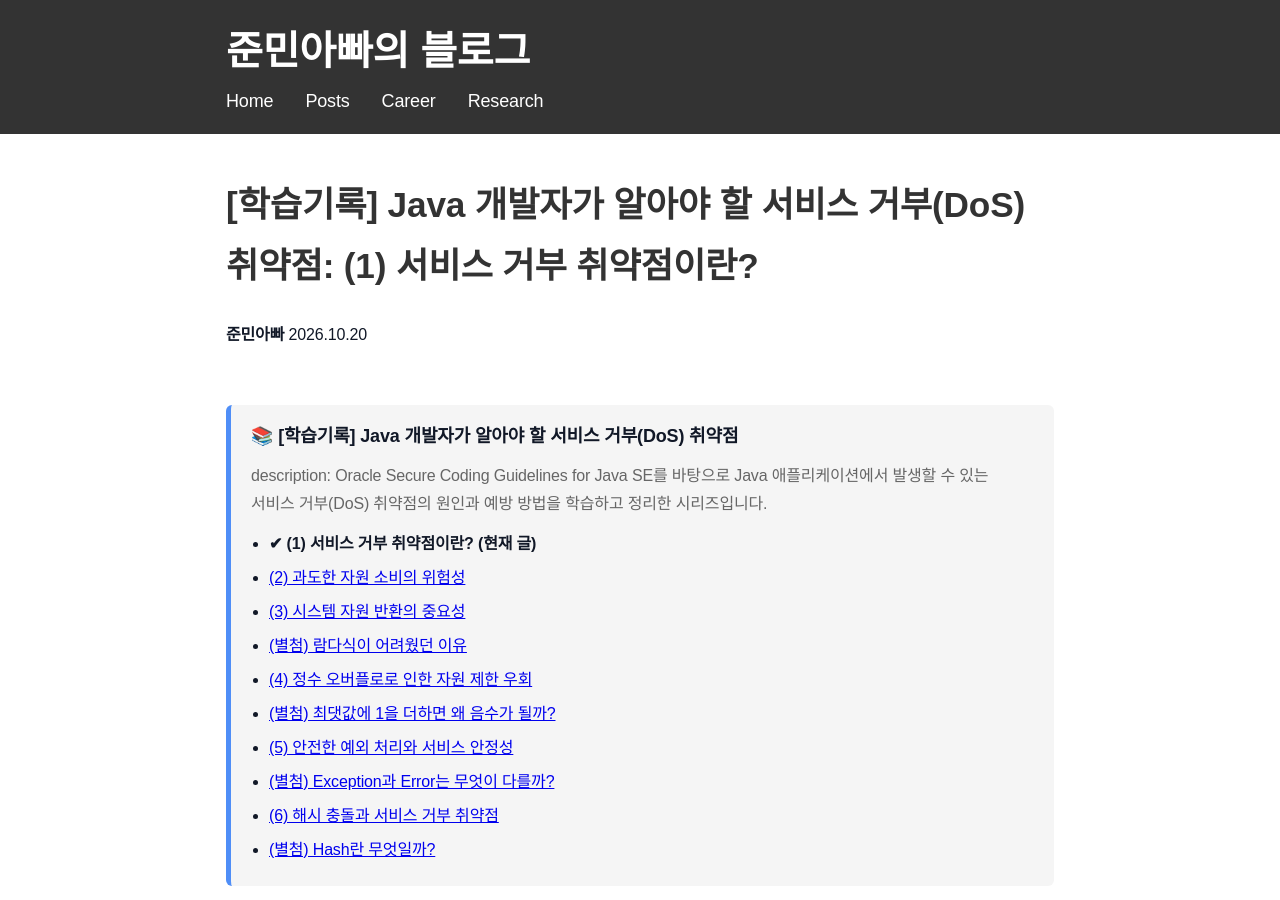
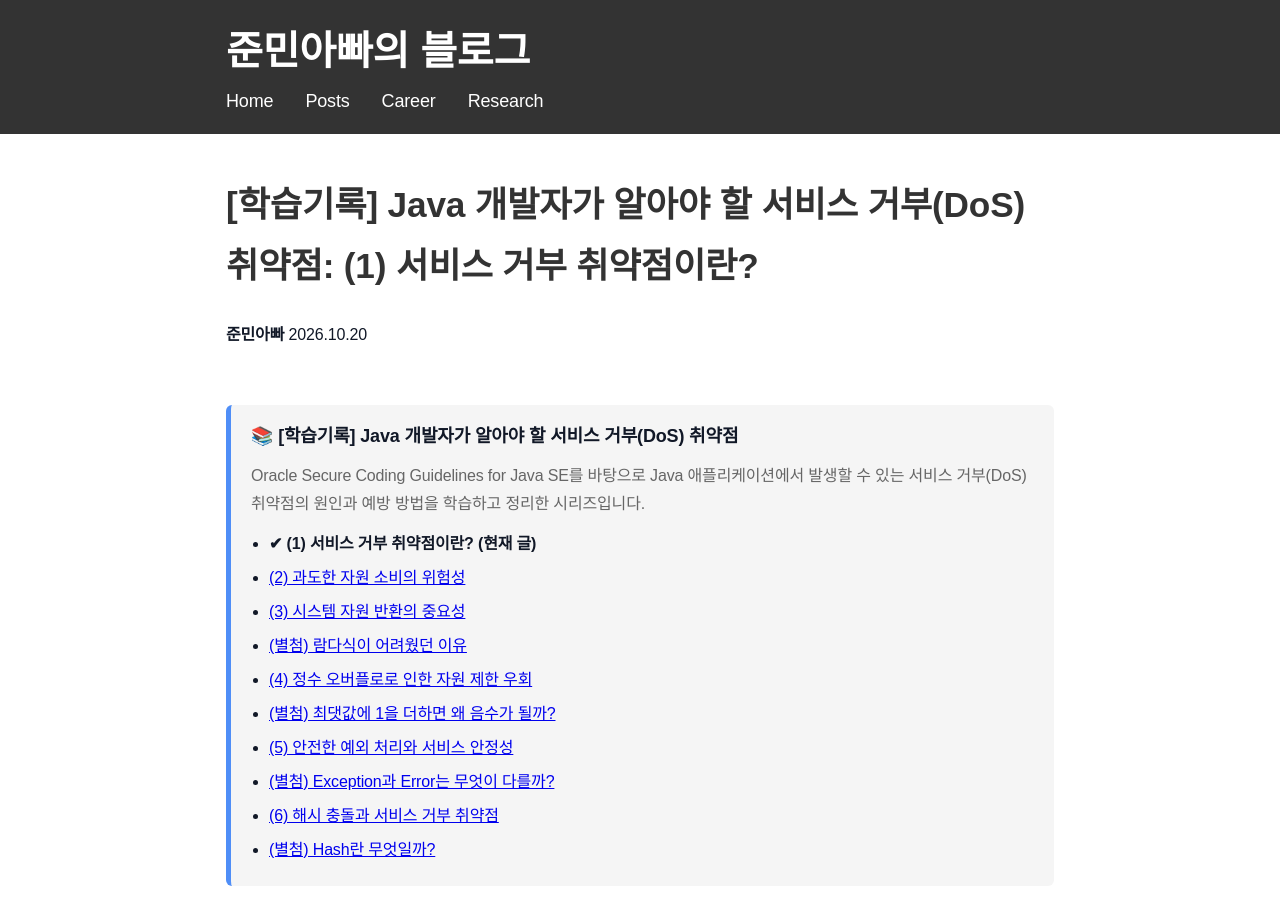
Before and after one commit to sanghoon-lee/sanghoon-lee.github.io, a Jekyll site: the page built from _posts/2026-10-20-dos1.md, in a window 1280 px wide and 900 px high. Built offline with Jekyll 4.4.1, drawn with Linux system fonts in a browser that asks for light colours; nearby versions of some CDN libraries; comment, search, counter and statistics services are not loaded.

Commit message:
secure-file-upload1.md 추가

```diff
--- a/_data/dos.yml
+++ b/_data/dos.yml
@@ -1,5 +1,5 @@
 title: "[학습기록] Java 개발자가 알아야 할 서비스 거부(DoS) 취약점"
-description: "description: Oracle Secure Coding Guidelines for Java SE를 바탕으로 Java 애플리케이션에서 발생할 수 있는 서비스 거부(DoS) 취약점의 원인과 예방 방법을 학습하고 정리한 시리즈입니다."
+description: "Oracle Secure Coding Guidelines for Java SE를 바탕으로 Java 애플리케이션에서 발생할 수 있는 서비스 거부(DoS) 취약점의 원인과 예방 방법을 학습하고 정리한 시리즈입니다."
 
 posts:
   - title: "(1) 서비스 거부 취약점이란?"
```
